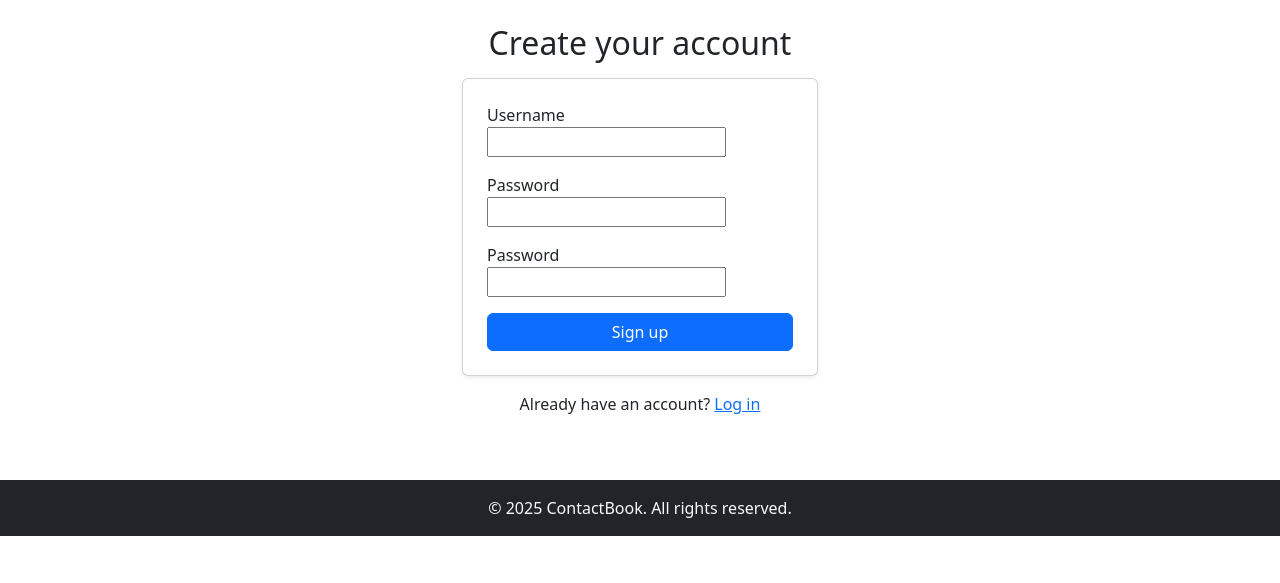
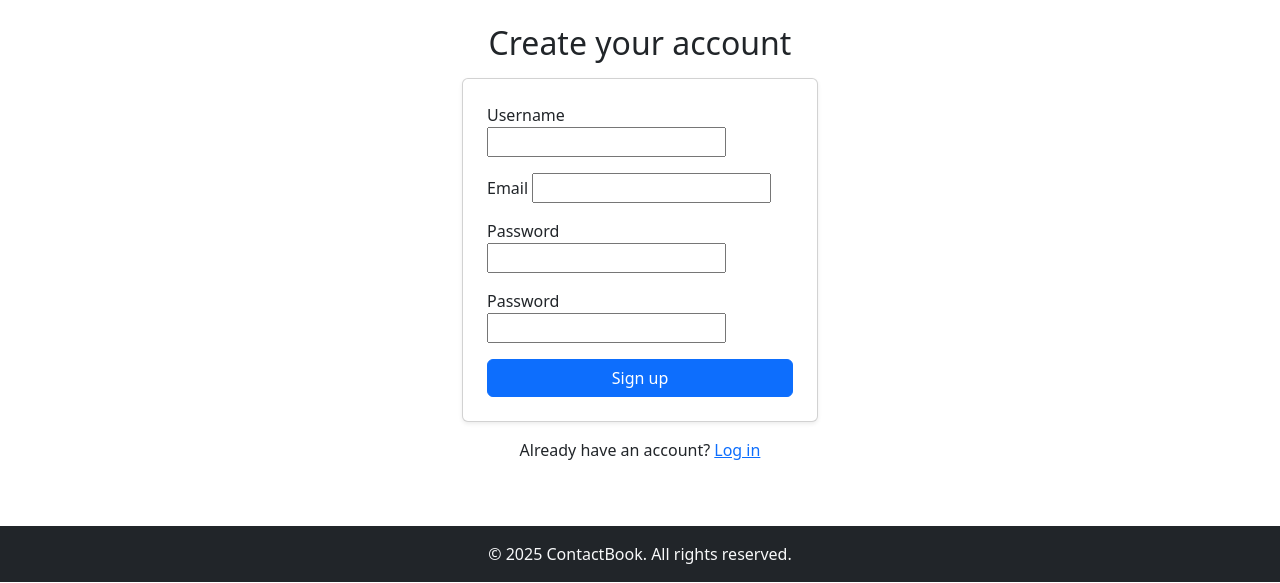
Before and after one commit to sugandv21/django_d12_ContactBook, a Django app: template contacts/templates/registration/signup.html in a window 1280 px wide. Shown: the part 56-639 px from the top of the page. Run offline with Django 3.2, Linux system fonts and the light colour scheme; the template is opened without the code that fills it, so the values that code supplies are empty, except form fields; form fields are guessed from the names that the template uses.

Commit message:
Update signup.html

```diff
--- a/contacts/templates/registration/signup.html
+++ b/contacts/templates/registration/signup.html
@@ -14,6 +14,10 @@
       <div class="mb-3">
         {{ form.username.label_tag }} {{ form.username }}
         {% for e in form.username.errors %}<div class="text-danger small">{{ e }}</div>{% endfor %}
+      </div>
+      <div class="mb-3">
+        {{ form.email.label_tag }} {{ form.email }}
+        {% for e in form.email.errors %}<div class="text-danger small">{{ e }}</div>{% endfor %}
       </div>
       <div class="mb-3">
         {{ form.password1.label_tag }} {{ form.password1 }}
```
